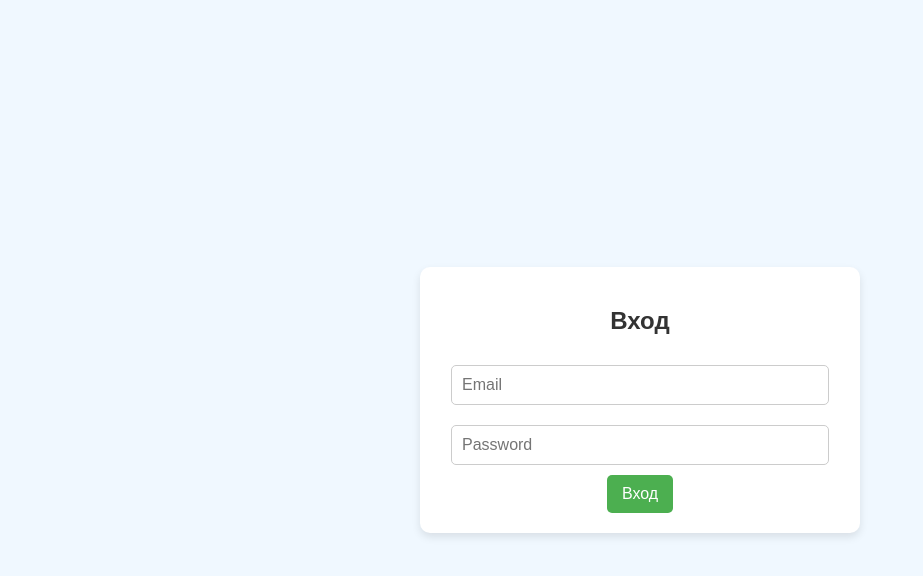
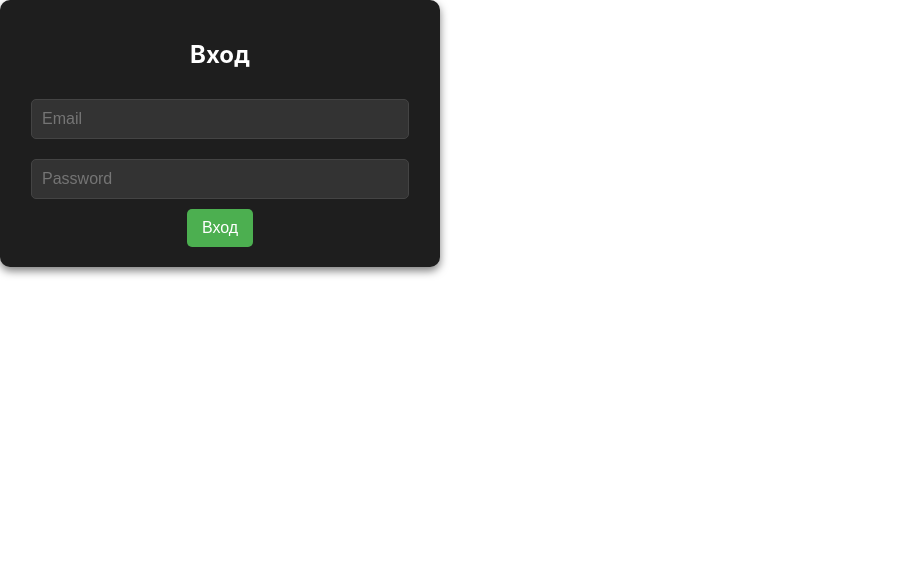
Before and after one commit to triplef-6/Lab_2, a React (Create React App) app in the folder frontend/: page /login in a window 1280 px wide. Shown: the top 576 px of the page, without its empty margins (0-923 px from the left). Built offline with nearby package versions, Linux system fonts and the light colour scheme.

Commit message:
добавлена кнопка перехода от пользователя к покупкам

```diff
--- a/frontend/src/App.css
+++ b/frontend/src/App.css
@@ -1,6 +1,70 @@
+/*body {*/
+/*  font-family: 'IBM Plex sans', sans-serif;*/
+/*  background-color: #f0f8ff; /* AliceBlue */*/
+/*  margin: 0;*/
+/*  padding: 0;*/
+/*  display: flex;*/
+/*  justify-content: center;*/
+/*  align-items: center;*/
+/*  height: 100vh;*/
+/*}*/
+/**/
+/*.container {*/
+/*  background-color: #fff;*/
+/*  border-radius: 10px;*/
+/*  box-shadow: 0 4px 8px rgba(0, 0, 0, 0.1);*/
+/*  padding: 20px;*/
+/*  max-width: 400px;*/
+/*  width: 100%;*/
+/*  text-align: center;*/
+/*}*/
+/**/
+/*h2 {*/
+/*  color: #333;*/
+/*  margin-bottom: 20px;*/
+/*}*/
+/**/
+/*input {*/
+/*  width: calc(100% - 22px);*/
+/*  padding: 10px;*/
+/*  margin: 10px 0;*/
+/*  border: 1px solid #ccc;*/
+/*  border-radius: 5px;*/
+/*  box-sizing: border-box;*/
+/*  font-size: 16px;*/
+/*}*/
+/**/
+/*button {*/
+/*  background-color: #4CAF50;*/
+/*  color: white;*/
+/*  padding: 10px 15px;*/
+/*  border: none;*/
+/*  border-radius: 5px;*/
+/*  cursor: pointer;*/
+/*  font-size: 16px;*/
+/*  transition: background-color 0.3s ease;*/
+/*}*/
+/**/
+/*button:hover {*/
+/*  background-color: #45a049;*/
+/*}*/
+/**/
+/*p {*/
+/*  color: #666;*/
+/*  font-size: 14px;*/
+/*}*/
+/**/
+/*.error {*/
+/*  color: #d9534f;*/
+/*}*/
+/**/
+/*.loading {*/
+/*  color: #5bc0de;*/
+/*}*/
 body {
-  font-family: 'IBM Plex sans', sans-serif;
-  background-color: #f0f8ff; /* AliceBlue */
+  font-family: 'Arial', sans-serif;
+  background-color: #121212; /* Темный фон */
+  color: #e0e0e0; /* Светлый текст */
   margin: 0;
   padding: 0;
   display: flex;
@@ -10,9 +74,9 @@
 }
 
 .container {
-  background-color: #fff;
+  background-color: #1e1e1e; /* Темный фон для контейнера */
   border-radius: 10px;
-  box-shadow: 0 4px 8px rgba(0, 0, 0, 0.1);
+  box-shadow: 0 4px 8px rgba(0, 0, 0, 0.5);
   padding: 20px;
   max-width: 400px;
   width: 100%;
@@ -20,7 +84,7 @@
 }
 
 h2 {
-  color: #333;
+  color: #ffffff; /* Белый текст для заголовков */
   margin-bottom: 20px;
 }
 
@@ -28,10 +92,12 @@
   width: calc(100% - 22px);
   padding: 10px;
   margin: 10px 0;
-  border: 1px solid #ccc;
+  border: 1px solid #444;
   border-radius: 5px;
   box-sizing: border-box;
   font-size: 16px;
+  background-color: #333; /* Темный фон для полей ввода */
+  color: #e0e0e0; /* Светлый текст */
 }
 
 button {
@@ -50,14 +116,14 @@
 }
 
 p {
-  color: #666;
+  color: #c0c0c0; /* Светлый текст */
   font-size: 14px;
 }
 
 .error {
-  color: #d9534f;
+  color: #ff6b6b; /* Красный текст для ошибок */
 }
 
 .loading {
-  color: #5bc0de;
+  color: #5bc0de; /* Голубой текст для загрузки */
 }
--- a/frontend/src/components/customer/CustomerProfile.js
+++ b/frontend/src/components/customer/CustomerProfile.js
@@ -1,9 +1,11 @@
 import React, { useEffect, useState } from 'react';
 import apiClient from '../../apiClient'; // axios
+import { useNavigate } from 'react-router-dom';
 
 const CustomerProfile = ({ customerId }) => {
   const [customer, setCustomer] = useState(null);
   const [error, setError] = useState('');
+  const navigate = useNavigate();
 
   useEffect(() => {
     const fetchCustomer = async () => {
@@ -18,7 +20,9 @@
 
     fetchCustomer();
   }, [customerId]);
-
+  const handleGoToProducts = () => {
+    navigate('/products');
+  };
   if (error) {
     return <p style={{ color: 'red' }}>{error}</p>;
   }
@@ -33,6 +37,7 @@
       <p>Имя: {customer.name}</p>
       <p>Фамилия: {customer.surname}</p>
       <p>Email: {customer.email}</p>
+        <button onClick={handleGoToProducts}>Товары</button>
     </div>
   );
 };
```
Also changed, not shown: frontend/src/my_logo.svg (added).
